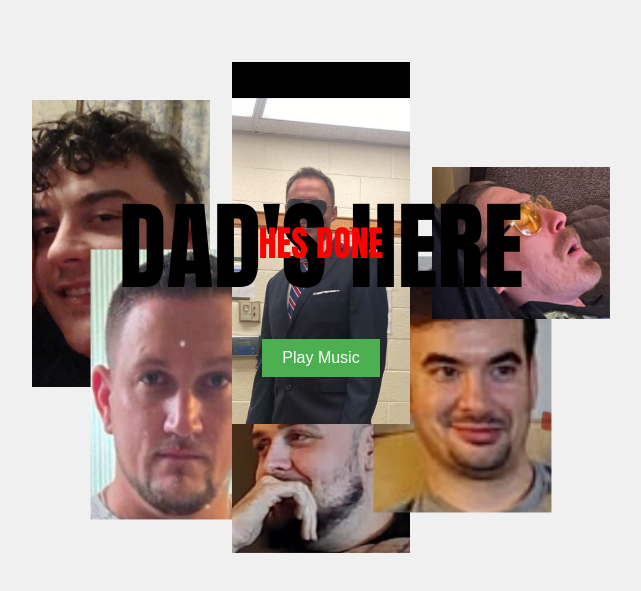
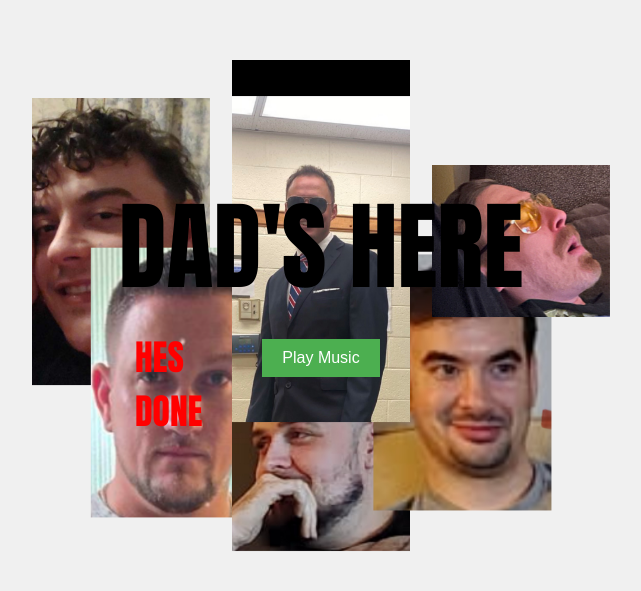
Before and after one commit to mmaple3749/mmaple3749, a plain HTML site: page index.html in a window 1280 px wide. Shown: the part 157-748 px from the top of the page, without its empty margins (319-960 px from the left). Drawn offline with Linux system fonts and the light colour scheme.

Commit message:
Update index.html

```diff
--- a/index.html
+++ b/index.html
@@ -32,14 +32,21 @@
             justify-content: center;
             align-items: center;
         }
-        .rotating-images img {
+        .rotating-images .image-container {
             position: absolute;
             width: calc(50px + 10vw);
             height: auto;
             animation: rotate 10s linear infinite;
         }
-        .overlay-text {
+        .image-container img {
+            width: 100%;
+            height: auto;
+        }
+        .image-container .overlay-text {
             position: absolute;
+            top: 50%;
+            left: 50%;
+            transform: translate(-50%, -50%);
             font-size: calc(10px + 2vw);
             font-family: 'Impact', sans-serif;
             color: red;
@@ -78,13 +85,25 @@
     </audio>
 
     <div class="rotating-images">
-        <img src="IMG_6908.jpg" style="animation-delay: 0s;">
-        <img src="image.png" style="animation-delay: 1.25s;">
-        <div class="overlay-text" style="animation-delay: 1.25s;">HES DONE</div>
-        <img src="image0.jpeg" style="animation-delay: 2.5s;">
-        <img src="image1.jpeg" style="animation-delay: 3.75s;">
-        <img src="yak.jpeg" style="animation-delay: 5s;">
-        <img src="swag.jpeg" style="animation-delay: 6.25s;">
+        <div class="image-container" style="animation-delay: 0s;">
+            <img src="IMG_6908.jpg">
+        </div>
+        <div class="image-container" style="animation-delay: 1.25s;">
+            <img src="image.png">
+            <div class="overlay-text">HES DONE</div>
+        </div>
+        <div class="image-container" style="animation-delay: 2.5s;">
+            <img src="image0.jpeg">
+        </div>
+        <div class="image-container" style="animation-delay: 3.75s;">
+            <img src="image1.jpeg">
+        </div>
+        <div class="image-container" style="animation-delay: 5s;">
+            <img src="yak.jpeg">
+        </div>
+        <div class="image-container" style="animation-delay: 6.25s;">
+            <img src="swag.jpeg">
+        </div>
     </div>
 
     <script>
```
